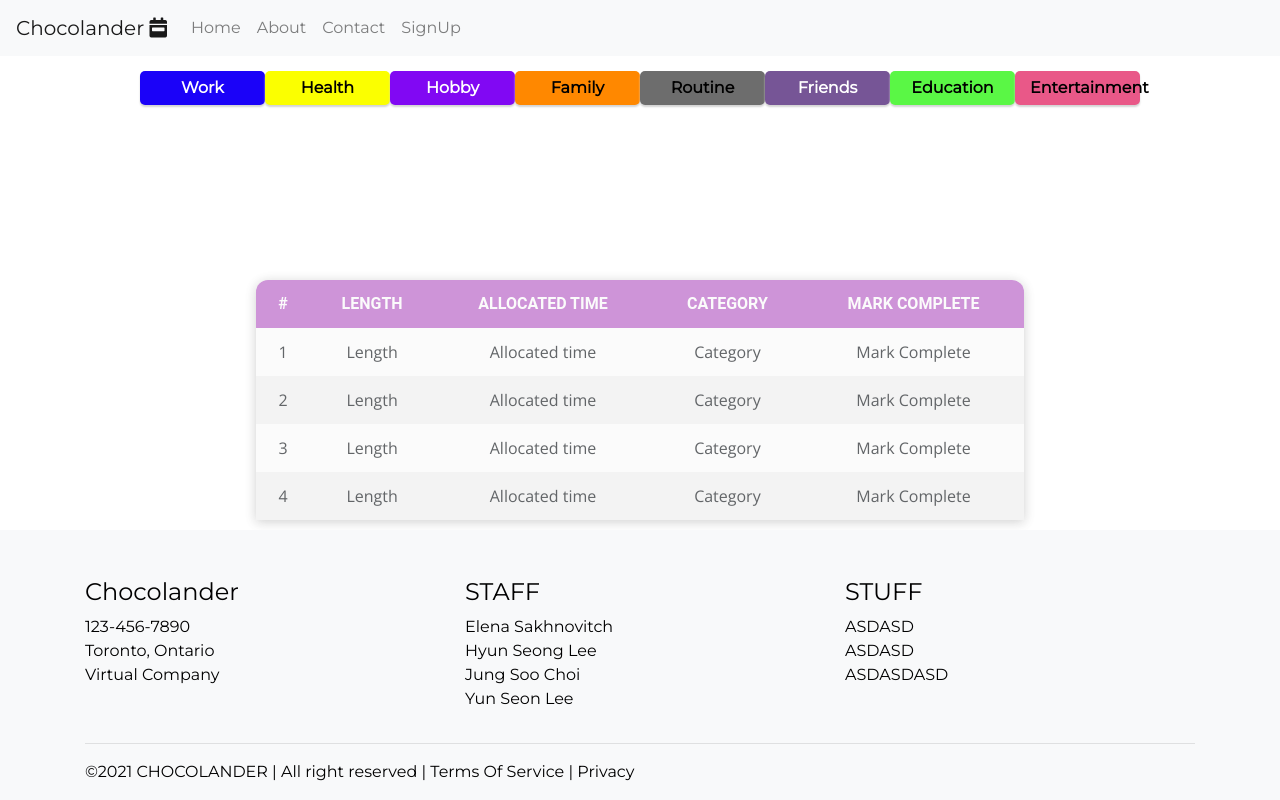
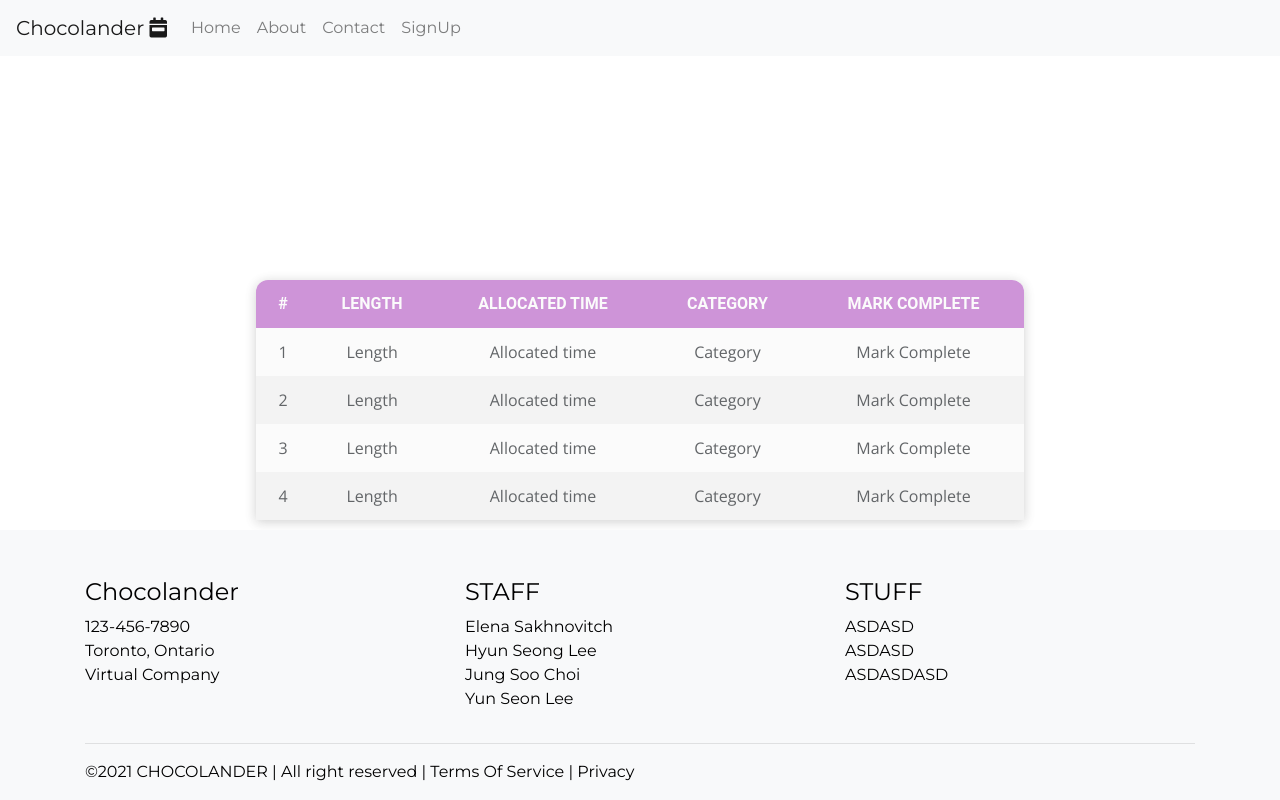
Before and after one commit to wide-connection/time-owner, a React (Create React App) app: page / in a window 1280 px wide. Built offline with nearby package versions, Linux system fonts and the light colour scheme.

Commit message:
Added Round buttons at bottom

```diff
--- a/src/App.css
+++ b/src/App.css
@@ -15,3 +15,8 @@
     flex: 1;
 
 }
+
+.content-wrap .buttons {
+    position: absolute;
+    bottom: 10px;
+}
--- a/src/App.js
+++ b/src/App.js
@@ -13,33 +13,39 @@ import Footer from './components/Footer/Footer';
 import DayTable from './components/Tables/DayTable'
 
 import '../node_modules/bootstrap/dist/css/bootstrap.min.css';
-function App() {
+
+
+const App = () => {
   return (
-
     <div className="page-container">
       <div className="content-wrap">
-    <Header/>
+        <Header />
 
-    <div style={{display: 'flex',  justifyContent:'center', alignItems:'center', padding: 15}}>
-    <WorkBtn>Work</WorkBtn>
+        <DayTable>
+
+        </DayTable>
+
+        <div className="buttons" style={{ display: 'flex', justifyContent: 'center', alignItems: 'center', padding: 15 }}>
+          {/* <WorkBtn>Work</WorkBtn>
           <HealthBtn>Health</HealthBtn>
           <HobbyBtn>Hobby</HobbyBtn>
           <FamilyBtn>Family</FamilyBtn>
           <RoutineBtn>Routine</RoutineBtn>
           <FriendBtn>Friends</FriendBtn>
           <EducationBtn>Education</EducationBtn>
-    <EntertainmentBtn>Entertainment</EntertainmentBtn>
+          <EntertainmentBtn>Entertainment</EntertainmentBtn> */}
+          <WorkBtn /> <span>Work</span>
+          <HealthBtn /> <span>Health</span>
+          <HobbyBtn /> <span>Hobby</span>
+          <FamilyBtn /> <span>Family</span>
+          <RoutineBtn /> <span>Routine</span>
+          <FriendBtn /> <span>Friends</span>
+          <EducationBtn /> <span>Education</span>
+          <EntertainmentBtn /> <span>Entertainment</span>
         </div>
-
-    <DayTable>
-
-    </DayTable>
-
       </div>
-    <Footer/>
+      <Footer />
     </div>
-
-
   );
 }
 
--- a/src/components/Footer/Footer.css
+++ b/src/components/Footer/Footer.css
@@ -4,5 +4,5 @@
     padding-top: 3em;
     position: relative;
     bottom: 0;
-    width: 100%
+    width: 100%;
 }
--- a/src/components/classesLogginButtons/Button.css
+++ b/src/components/classesLogginButtons/Button.css
@@ -4,7 +4,7 @@
 
 .btn {
     padding: 8px 20px;
-    border-radius: 4px;
+    border-radius: 50%;
     outline: none;
     border: none;
     cursor: pointer;
@@ -33,21 +33,21 @@
 
 .btn--medium {
     padding: 8px 20px;
-    border-radius: 4px;
+    border-radius: 50%;
     font-size: 18px;
     color: #fff
 }
 
 .btn-large {
     padding: 8px 26px;
-    border-radius: 4px;
+    border-radius: 50%;
     font-size: 18px;
     color: #fff;
 }
 
 .btn-large {
     padding: 12px 26px;
-    border-radius: 4px;
+    border-radius: 50%;
     font-size: 18px;
     color: #fff;
 }
--- a/src/components/classesLogginButtons/itemButtons/EducationBtn.css
+++ b/src/components/classesLogginButtons/itemButtons/EducationBtn.css
@@ -8,10 +8,11 @@
     display: inline-block;
     font-size: 16px;
     transition: 0.4s;
-    border-radius: 5px;
+    border-radius: 50%;
     font-weight: bold;
     box-shadow: 0px 2px 2px lightgray;
-    width: 10%;
+    width: 30px;
+    height: 30px;
 
     }
 
--- a/src/components/classesLogginButtons/itemButtons/EntertainmentBtn.css
+++ b/src/components/classesLogginButtons/itemButtons/EntertainmentBtn.css
@@ -8,11 +8,11 @@
     display: inline-block;
     font-size: 16px;
     transition: 0.4s;
-    border-radius: 5px;
+    border-radius: 50%;
     font-weight: bold;
     box-shadow: 0px 2px 2px lightgray;
-    width: 10%;
-
+    width: 30px;
+    height: 30px;
 
     }
 
--- a/src/components/classesLogginButtons/itemButtons/FamilyBtn.css
+++ b/src/components/classesLogginButtons/itemButtons/FamilyBtn.css
@@ -8,10 +8,11 @@
     display: inline-block;
     font-size: 16px;
     transition: 0.4s;
-    border-radius: 5px;
+    border-radius: 50%;
     font-weight: bold;
     box-shadow: 0px 2px 2px lightgray;
-    width: 10%
+    width: 30px;
+    height: 30px;
     }
 
     .familyBtn:hover {
--- a/src/components/classesLogginButtons/itemButtons/FriendBtn.css
+++ b/src/components/classesLogginButtons/itemButtons/FriendBtn.css
@@ -8,9 +8,10 @@
     display: inline-block;
     font-size: 16px;
     transition: 0.4s;
-    border-radius: 5px;
+    border-radius: 50%;
     font-weight: bold;
-    width: 10%;
+    width: 30px;
+    height: 30px;
     box-shadow: 0px 2px 2px lightgray;
 
     }
--- a/src/components/classesLogginButtons/itemButtons/HealthBtn.css
+++ b/src/components/classesLogginButtons/itemButtons/HealthBtn.css
@@ -1,5 +1,4 @@
 .healthBtn {
-
   border: none;
   color: rgb(0, 0, 0);
   padding: 5px 15px;
@@ -8,13 +7,14 @@
   display: inline-block;
   font-size: 16px;
   transition-duration: 0.4s;
-  border-radius: 5px;
+  border-radius: 50%;
   background-color: #fbff00;
   font-weight: bold;
-  width: 10%;
+  width: 30px;
+  height: 30px;
   box-shadow: 0px 2px 2px lightgray;
 }
 
 .healthBtn:hover {
-  background-color:#fbff0085;
+  background-color: #fbff0085;
 }
--- a/src/components/classesLogginButtons/itemButtons/HobbyBtn.css
+++ b/src/components/classesLogginButtons/itemButtons/HobbyBtn.css
@@ -8,9 +8,10 @@
     display: inline-block;
     font-size: 16px;
     transition: 0.4s;
-    border-radius: 5px;
+    border-radius: 50%;
     font-weight: bold;
-    width: 10%;
+    width: 30px;
+    height: 30px;
     box-shadow: 0px 2px 2px lightgray;
 
     }
--- a/src/components/classesLogginButtons/itemButtons/RoutineBtn.css
+++ b/src/components/classesLogginButtons/itemButtons/RoutineBtn.css
@@ -8,9 +8,10 @@
     display: inline-block;
     font-size: 16px;
     transition: 0.4s;
-    border-radius: 5px;
+    border-radius: 50%;
     font-weight: bold;
-    width: 10%;
+    width: 30px;
+    height: 30px;
     box-shadow: 0px 2px 2px lightgray;
 
     }
--- a/src/components/classesLogginButtons/itemButtons/WorkBtn.css
+++ b/src/components/classesLogginButtons/itemButtons/WorkBtn.css
@@ -8,14 +8,14 @@
   display: inline-block;
   font-size: 16px;
   transition: 0.4s;
-  border-radius: 5px;
+  border-radius: 50%;
   font-weight: bold;
-  width: 10%;
+  width: 30px;
+  height: 30px;
   box-shadow: 0px 2px 2px lightgray;
+}
 
-  }
-
-  .workBtn:hover {
-    background-color: rgba(0, 0, 250, 0.404);
-    color: black;
-  }
+.workBtn:hover {
+  background-color: rgba(0, 0, 250, 0.404);
+  color: black;
+}
```
Also changed, not shown: 2 other files (tests, documents, lock files or other folders). Lines whose indentation alone changed are shown as unchanged.
